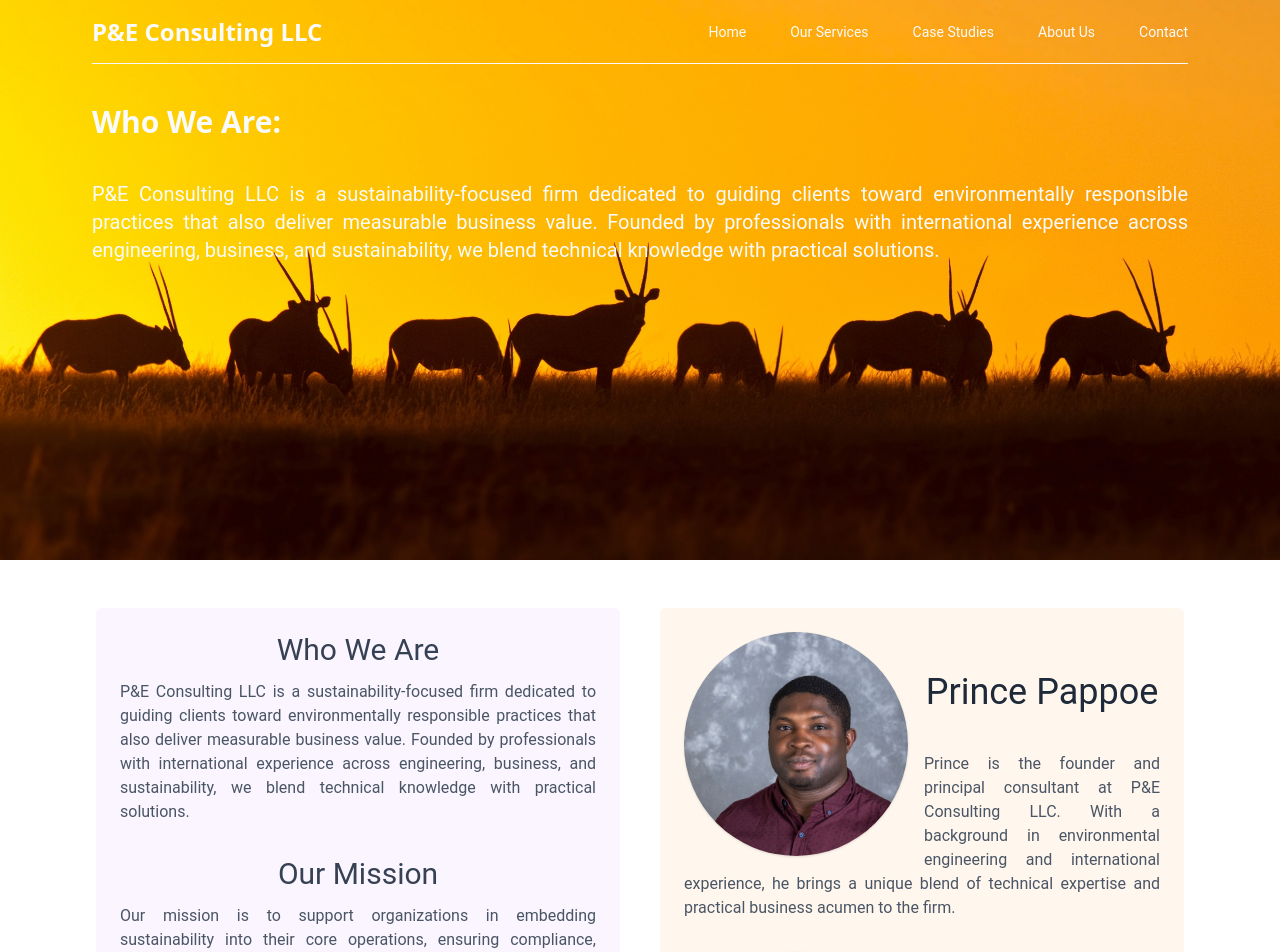
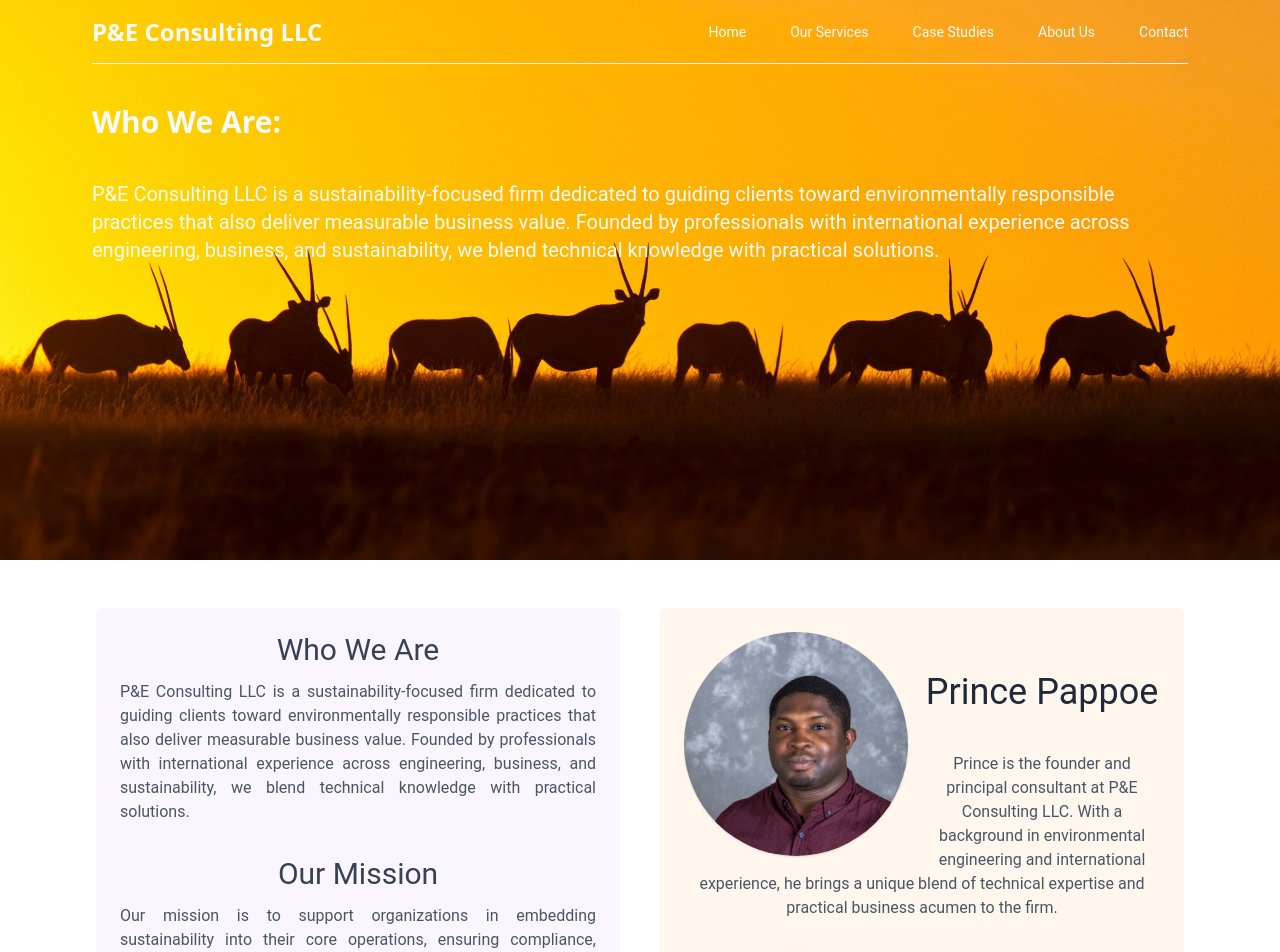
Before and after one commit to kaykwame/pe-consulting, a SvelteKit app: page /about in a window 1280 px wide. Shown: the top 952 px of the page. Built offline with nearby package versions, Linux system fonts and the light colour scheme.

Commit message:
adjusting viewheights

```diff
--- a/src/app.css
+++ b/src/app.css
@@ -9,7 +9,6 @@
 	--breakpoint-laptop: 1024px;
 	--breakpoint-desktop: 1280px;
 }
-
 src/global.css body {
 	font-family: 'Roboto', sans-serif;
 	font-weight: 400; /* Regular weight */
--- a/src/lib/components/Hero.svelte
+++ b/src/lib/components/Hero.svelte
@@ -18,7 +18,7 @@
 					{heroText[pageTitle].title}
 				</h4>
 				<p
-					class="phone:text-xl tablet:text-xl laptop:text-xl desktop:text-xl mx-auto text-justify font-mono text-sm text-wrap text-gray-50"
+					class="phone:text-xl tablet:text-xl laptop:text-xl desktop:text-xl mx-auto text-left font-mono text-sm text-wrap text-gray-50"
 				>
 					{heroText[pageTitle].description}
 				</p>
--- a/src/routes/+page.svelte
+++ b/src/routes/+page.svelte
@@ -188,7 +188,7 @@
 					class="animate-scroll phone:col-span-1 tablet:col-span-2 laptop:col-span-3 desktop:col-span-3 flex items-center justify-center"
 				>
 					<div>
-						<p class="desktop:text-base text-justify font-mono text-sm text-wrap text-gray-700">
+						<p class="desktop:text-base text-left font-mono text-sm text-wrap text-gray-700">
 							Founded in 2025 by Prince Pappoe, P&E Consulting was created to address a critical
 							gap: Our team is made of brilliant individuals with years of experience in
 							engineering, environmental and business world and noticed that while large
@@ -253,7 +253,7 @@
 							<!-- <ul class="list-inside list-disc text-sm text-gray-800"> -->
 							{#each value.description_text as text}
 								<!-- <li class="py-1">{text}</li> -->
-								<p class="py-1 text-justify text-sm text-gray-500">{text}</p>
+								<p class="py-1 text-left text-sm text-gray-500">{text}</p>
 							{/each}
 							<!-- </ul> -->
 						</div>
--- a/src/routes/about/+page.svelte
+++ b/src/routes/about/+page.svelte
@@ -175,7 +175,7 @@
 									{person.name}
 								</p>
 
-								<p class="text-justify text-gray-600">
+								<p class="text-center text-gray-600">
 									{person.bio}
 								</p>
 							</div>
--- a/src/routes/services/+page.svelte
+++ b/src/routes/services/+page.svelte
@@ -151,7 +151,7 @@
 								<!-- <ul class="list-inside list-disc text-sm text-gray-800"> -->
 								{#each value.description_text as text}
 									<!-- <li class="py-1">{text}</li> -->
-									<p class="py-1 text-justify text-sm text-gray-500">{text}</p>
+									<p class="py-1 text-left text-sm text-gray-500">{text}</p>
 								{/each}
 								<!-- </ul> -->
 							</div>
--- a/src/routes/studies/+page.svelte
+++ b/src/routes/studies/+page.svelte
@@ -163,7 +163,7 @@
 							<!-- <ul class="list-inside list-disc text-sm text-gray-800"> -->
 							{#each value.description_text as text}
 								<!-- <li class="py-1">{text}</li> -->
-								<p class="py-1 text-justify text-sm text-gray-800">{text}</p>
+								<p class="py-1 text-left text-sm text-gray-800">{text}</p>
 							{/each}
 							<!-- </ul> -->
 						</div>
```
